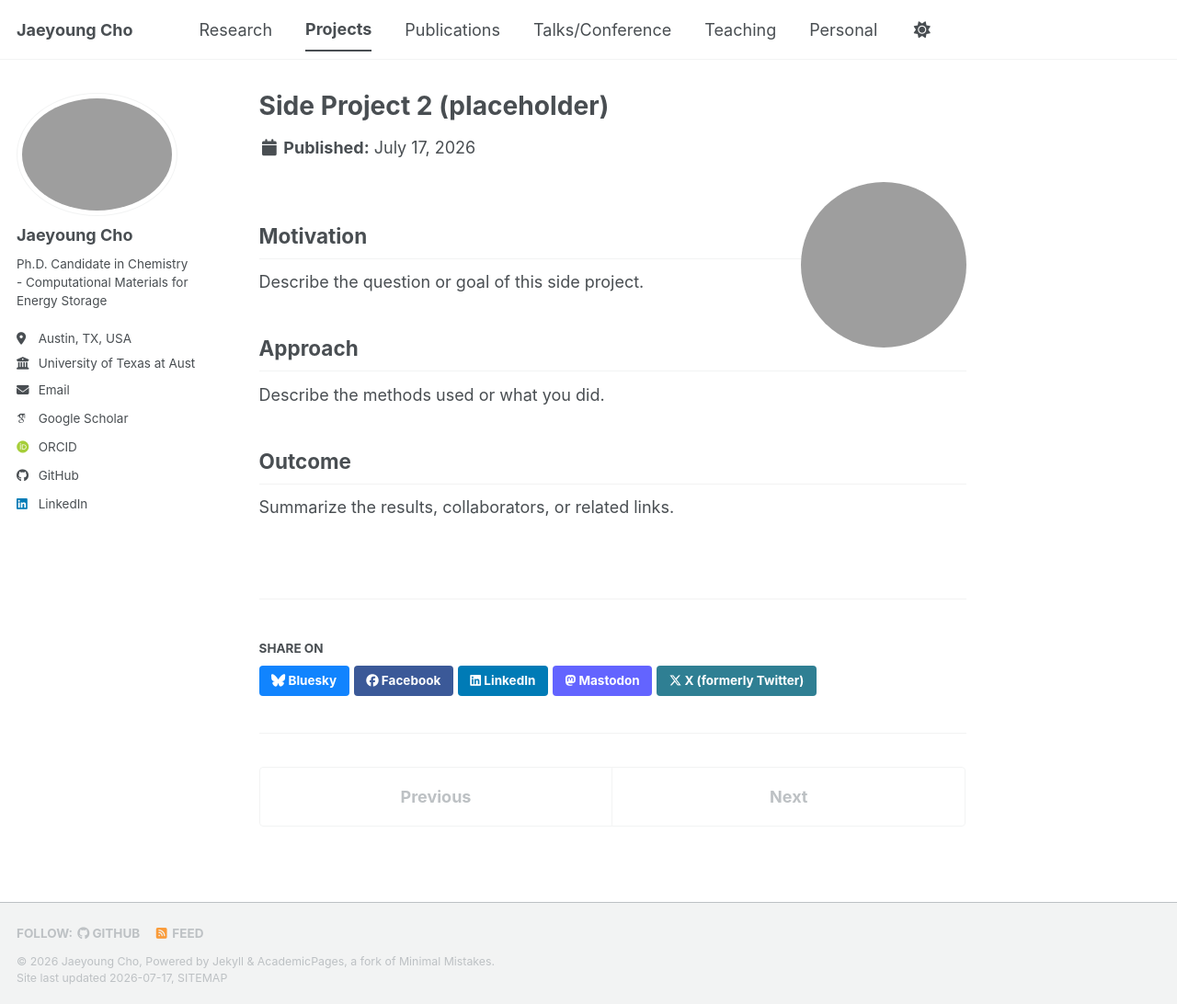
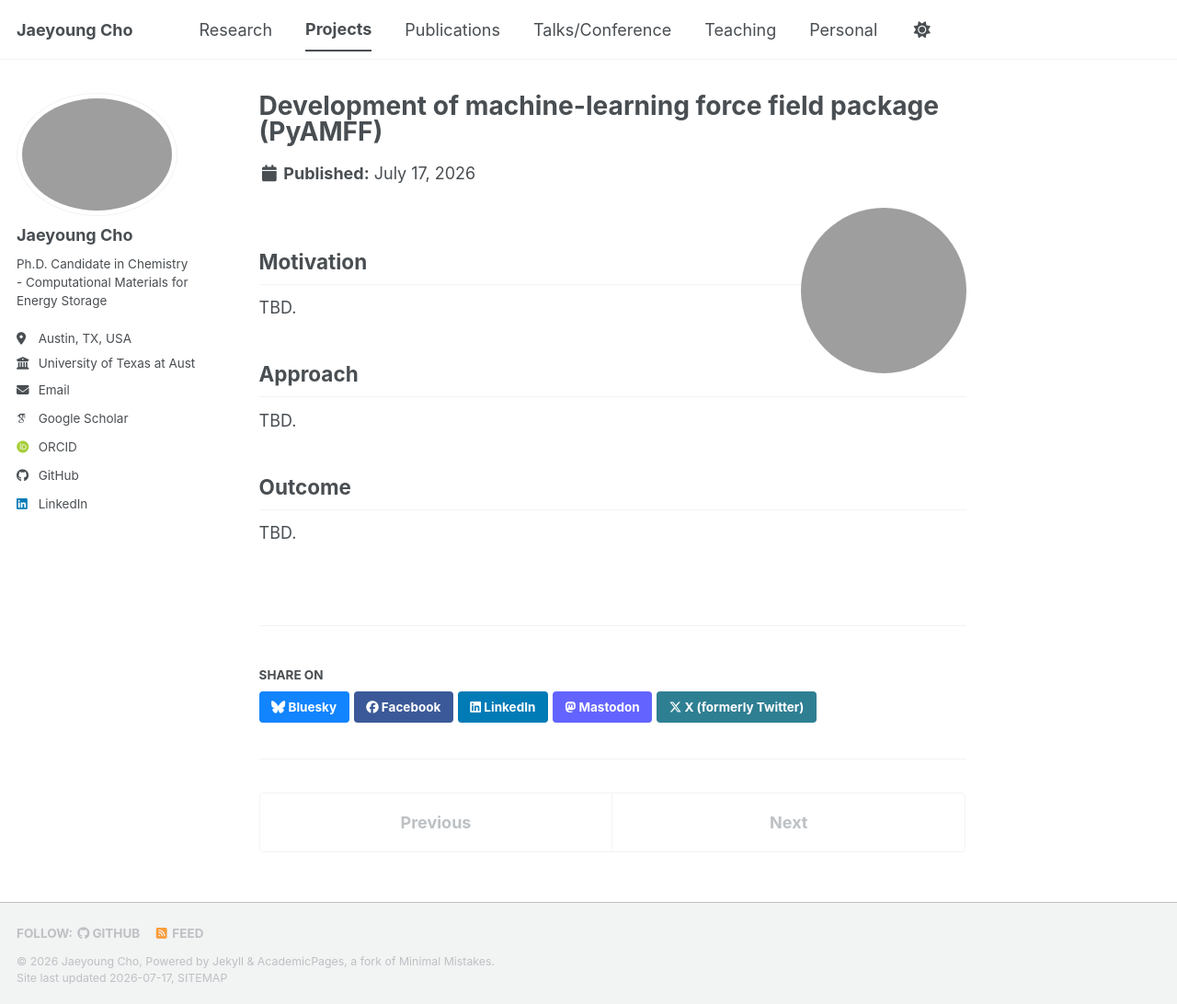
Before and after one commit to jycho5758/jycho5758.github.io, a Jekyll site: the page built from _portfolio/project-side-2.md, in a window 1280 px wide and 1092 px high. Shown: the whole window at 92% size. Built offline with Jekyll 4.4.1, drawn with Linux system fonts in a browser that asks for light colours; some web fonts are replaced; a script bundle is joined from its source files by our own code; library files that are not in the unit come from our copies; grey boxes are pictures that could not be loaded.

Commit message:
Update project-side-2.md

```diff
--- a/_portfolio/project-side-2.md
+++ b/_portfolio/project-side-2.md
@@ -1,6 +1,6 @@
 ---
-title: "Side Project 2 (placeholder)"
-excerpt: "A one-line description of this side project — replace with your own."
+title: "Development of machine-learning force field package (PyAMFF)"
+excerpt: "TBD."
 collection: portfolio
 project_type: side
 header:
@@ -10,10 +10,10 @@ header:
 <img src="/images/projects/side-2.png" alt="Side project 2" style="width:180px; height:180px; border-radius:50%; object-fit:cover; float:right; margin:0 0 16px 24px;">
 
 ## Motivation
-Describe the question or goal of this side project.
+TBD.
 
 ## Approach
-Describe the methods used or what you did.
+TBD.
 
 ## Outcome
-Summarize the results, collaborators, or related links.
+TBD.
```
